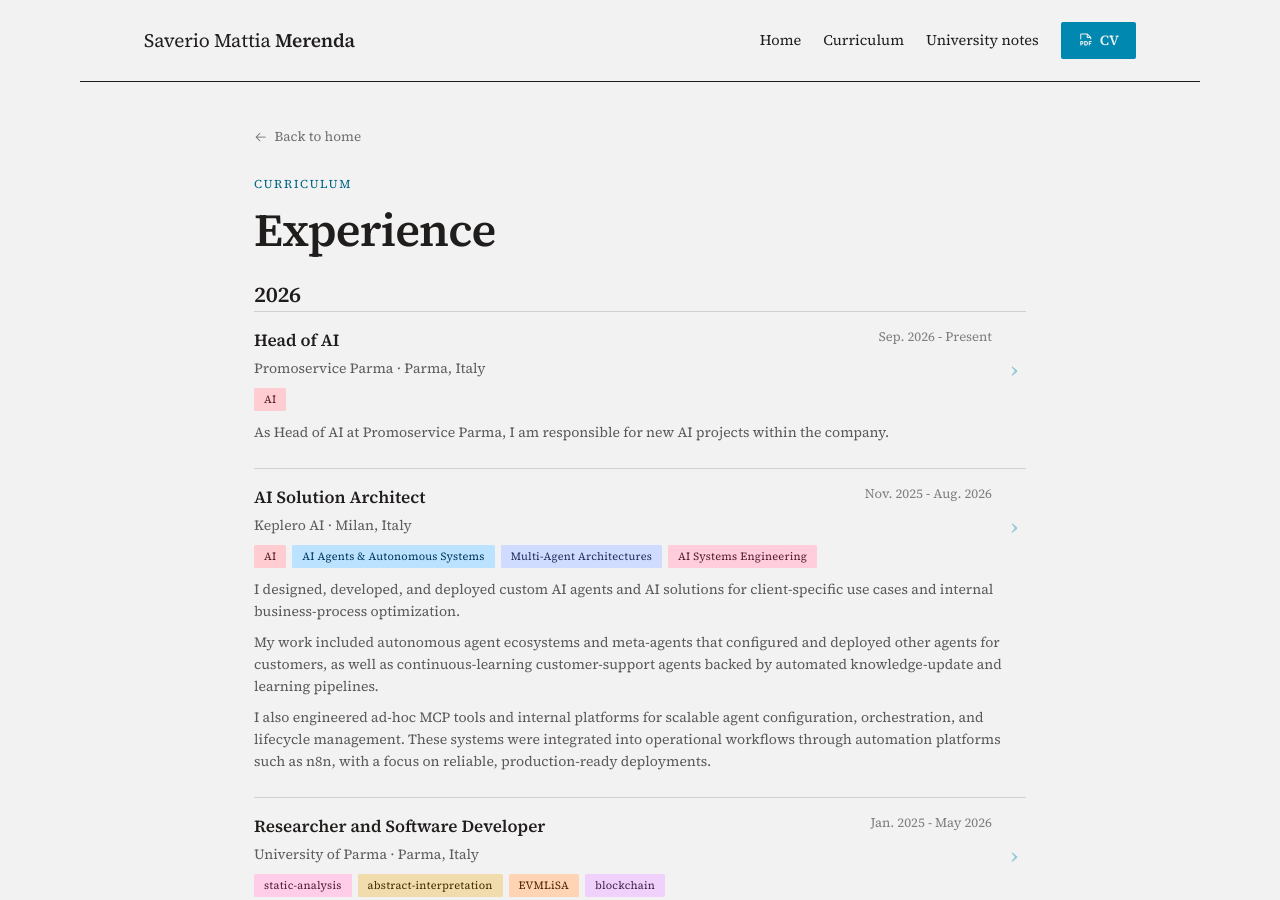
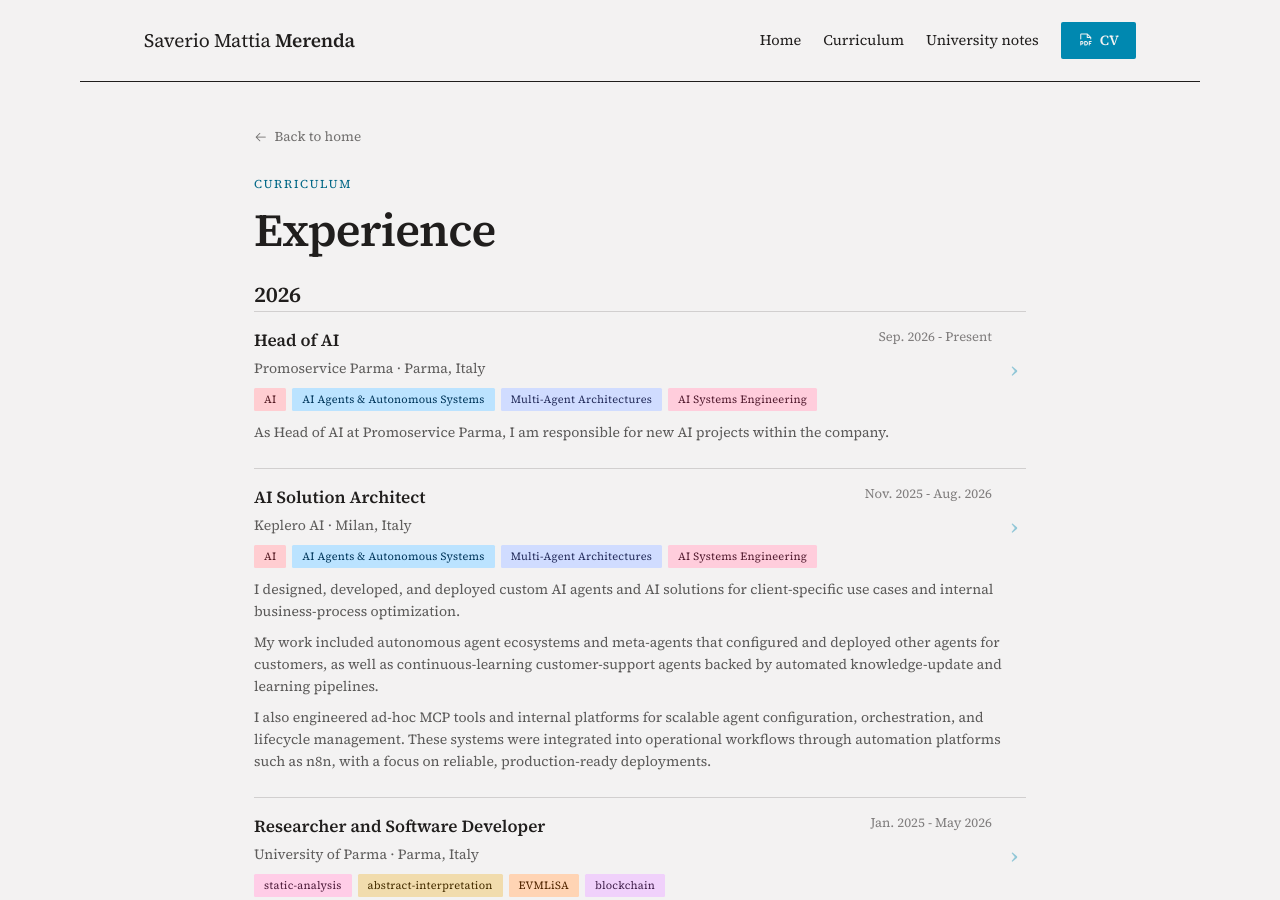
Before and after one commit to merendamattia/merendamattia.github.io, a Jekyll site: the page built from experience/index.md, in a window 1280 px wide and 900 px high. Built offline with Jekyll 4.4.1, drawn with Linux system fonts in a browser that asks for light colours; comment, search, counter and statistics services are not loaded.

Commit message:
feat(profile): align skills and company links
What:
- Match Promoservice Parma skills to the four existing Keplero AI tags.
- Link Keplero AI in the home biography to its company website.

Why:
- Reflect the user's requested professional profile details without changing historical content.

Files:
- experience/_posts/2026-09-01-promoservice-parma.md: reuse the existing skill labels and palette.
- index.md: add the Keplero AI link with the existing external-link convention.

Validation:
- Jekyll build and generated-site audit passed for the complete working tree.
- Confirmed matching company tags and the generated Keplero AI link.
- Responsive checks at 320, 400, 768 and 1440 pixels passed.

```diff
--- a/experience/_posts/2026-09-01-promoservice-parma.md
+++ b/experience/_posts/2026-09-01-promoservice-parma.md
@@ -4,6 +4,9 @@ title: "Head of AI"
 description: "Head of AI at Promoservice Parma since September 2026, responsible for new AI projects within the company."
 tags:
   - AI
+  - AI Agents & Autonomous Systems
+  - Multi-Agent Architectures
+  - AI Systems Engineering
 venue: "Promoservice Parma"
 location: "Parma, Italy"
 when: "Sep. 2026 ‑ Present"
```
Also changed, not shown: index.md (+1 -1 lines).
